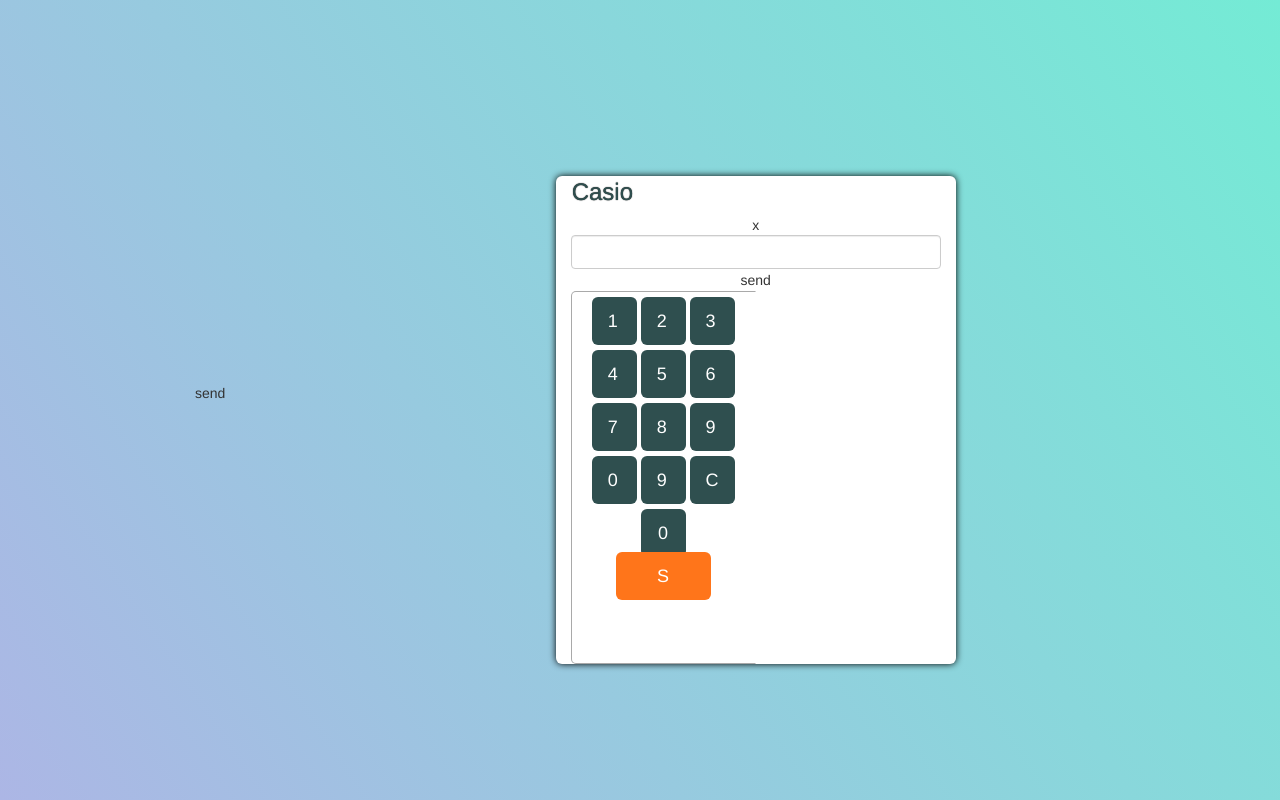
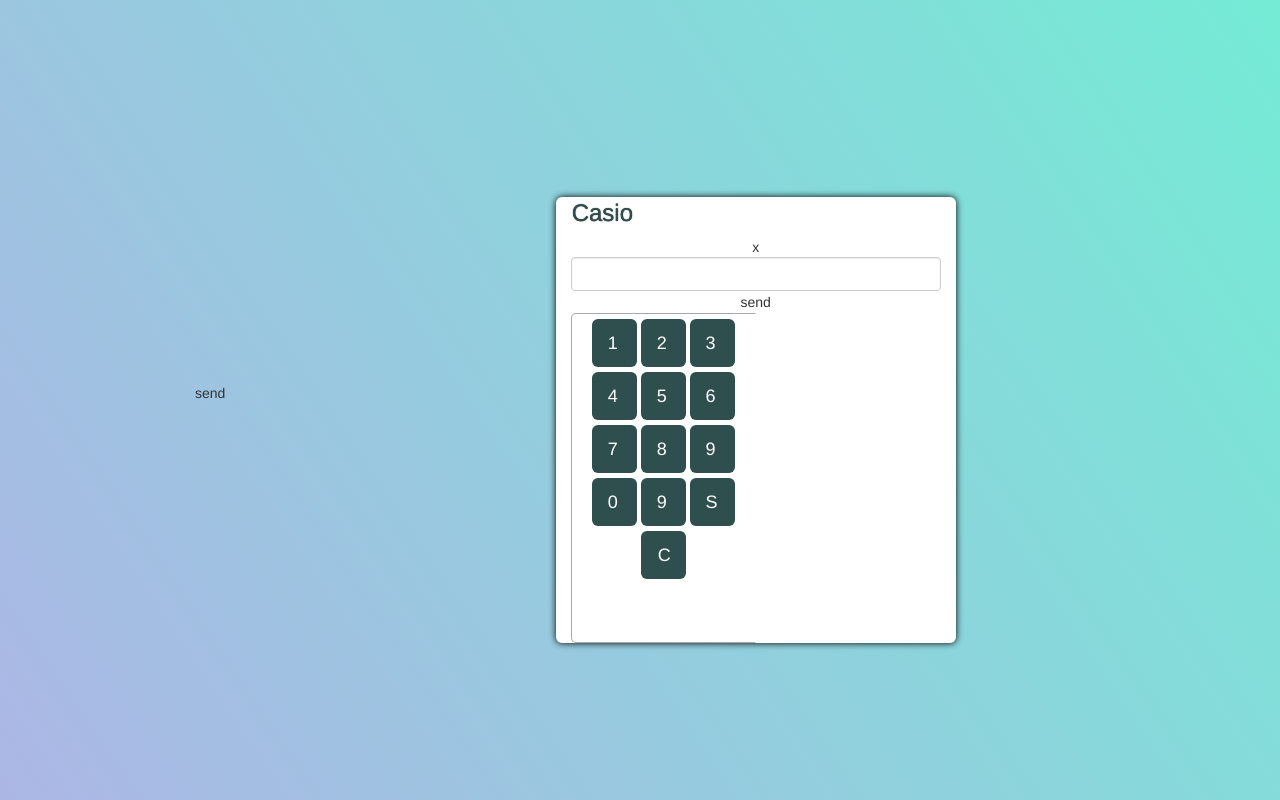
Before and after one commit to abdoulakram/inputpass, a Flask app: page / in a window 1280 px wide. Run offline with Flask 2, Linux system fonts and the light colour scheme; some libraries are stand-ins or nearby versions.

Commit message:
first commit

```diff
--- a/templates/password.html
+++ b/templates/password.html
@@ -34,15 +34,14 @@
            <button onclick="PressButton(this)"  style="margin-top:5px;width:45px;height:48px;background-color:darkslategrey;color:white;outline:none;" class="btn-lg">9</button>
             <button  onclick="PressButton(this)" style="margin-top:5px;width:45px;height:48px;background-color:darkslategrey;color:white;outline:none;" class="btn-lg">0</button>
             <button onclick="PressButton(this)"  style="margin-top:5px;width:45px;height:48px;background-color:darkslategrey;color:white;outline:none;" class="btn-lg">9</button>
-            <button  onclick="PressButton(this)" style="margin-top:5px;width:45px;height:48px;background-color:darkslategrey;color:white;outline:none;" class="btn-lg">C</button>
+            <button  onclick="PressButton(this)" style="margin-top:5px;width:45px;height:48px;background-color:darkslategrey;color:white;outline:none;" class="btn-lg">S</button>
 
-
-            <button onclick="ClearAll()" style="margin-top:5px;width:45px;height:48px;background-color:darkslategrey;color:white;outline:none;" class="btn btn-lg">0</button><br>
+         <button onclick="ClearAll()" style="margin-top:5px;width:45px;height:48px;background-color:darkslategrey;color:white;outline:none;" class="btn btn-lg">C</button><br>
 
 
 
 
-           <button  onclick="Answer()"  style="margin-top:-5px;width:95px;height:48px;background-color:#ff751a;color:white;outline:none;" class="btn btn-lg">S</button>
+
 
 
 
```
